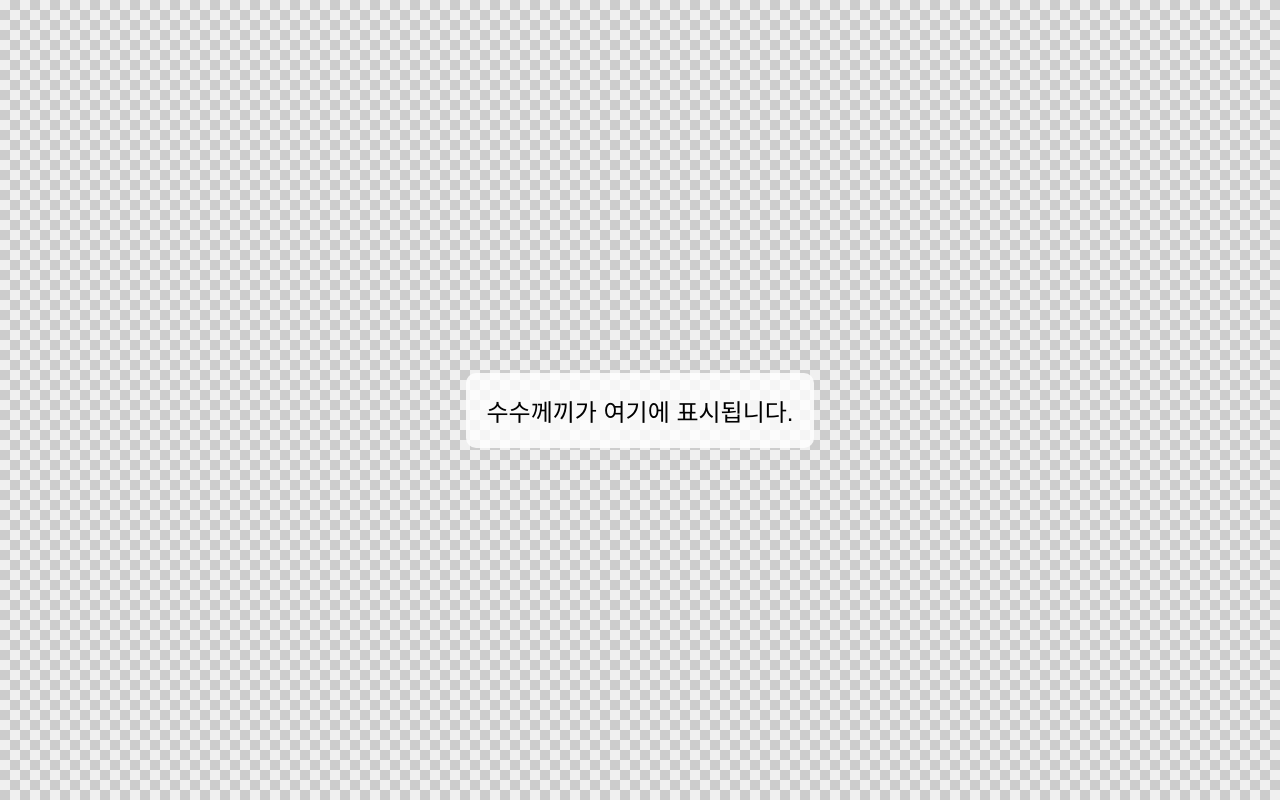
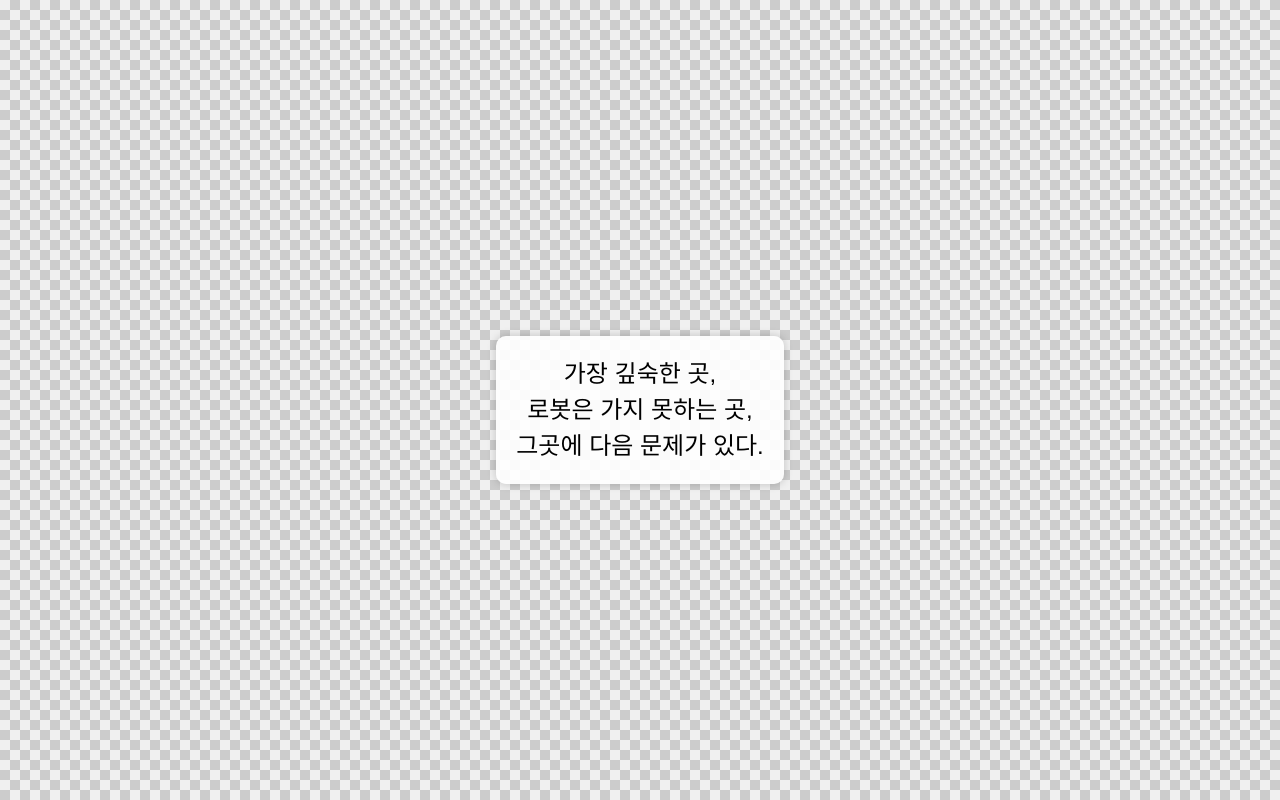
Before and after one commit to jihanikm/matrix-game, a plain HTML site: page index.html in a window 1280 px wide. Both pictures are taken after a click on the button "게임 시작". Drawn offline with Linux system fonts and the light colour scheme.

Commit message:
Update: Improved transitions and styling

```diff
--- a/index.html
+++ b/index.html
@@ -12,9 +12,7 @@
 
     <div class="content">
         <button id="startButton">게임 시작</button>
-        <div id="riddle" class="hidden">
-            수수께끼가 여기에 표시됩니다.
-        </div>
+        <p id="riddle" class="hidden">가장 깊숙한 곳,<br>로봇은 가지 못하는 곳,<br>그곳에 다음 문제가 있다.</p>
     </div>
 
     <script src="script.js"></script>
--- a/script.js
+++ b/script.js
@@ -46,10 +46,20 @@ document.addEventListener('DOMContentLoaded', () => {
 
     // 버튼 클릭 이벤트
     startButton.addEventListener('click', () => {
-        startButton.classList.add('hidden');
-        matrixBackground.classList.add('hidden');
-        bathroomBackground.classList.remove('hidden');
-        riddle.classList.remove('hidden');
+        startButton.style.opacity = '0';
+        setTimeout(() => {
+            startButton.classList.add('hidden');
+            matrixBackground.style.opacity = '0';
+            setTimeout(() => {
+                matrixBackground.classList.add('hidden');
+                bathroomBackground.classList.remove('hidden');
+                bathroomBackground.style.opacity = '1';
+                setTimeout(() => {
+                    riddle.classList.remove('hidden');
+                    riddle.style.opacity = '1';
+                }, 500);
+            }, 500);
+        }, 300);
     });
 
     // 매트릭스 효과 시작
--- a/styles.css
+++ b/styles.css
@@ -71,9 +71,12 @@ body {
     font-size: 1.5em;
     color: black;
     padding: 20px;
-    background-color: rgba(255, 255, 255, 0.8);
+    background-color: rgba(255, 255, 255, 0.9);
     border-radius: 10px;
     margin-top: 20px;
+    line-height: 1.5;
+    max-width: 80%;
+    box-shadow: 0 0 10px rgba(0, 0, 0, 0.2);
 }
 
 .hidden {
```
